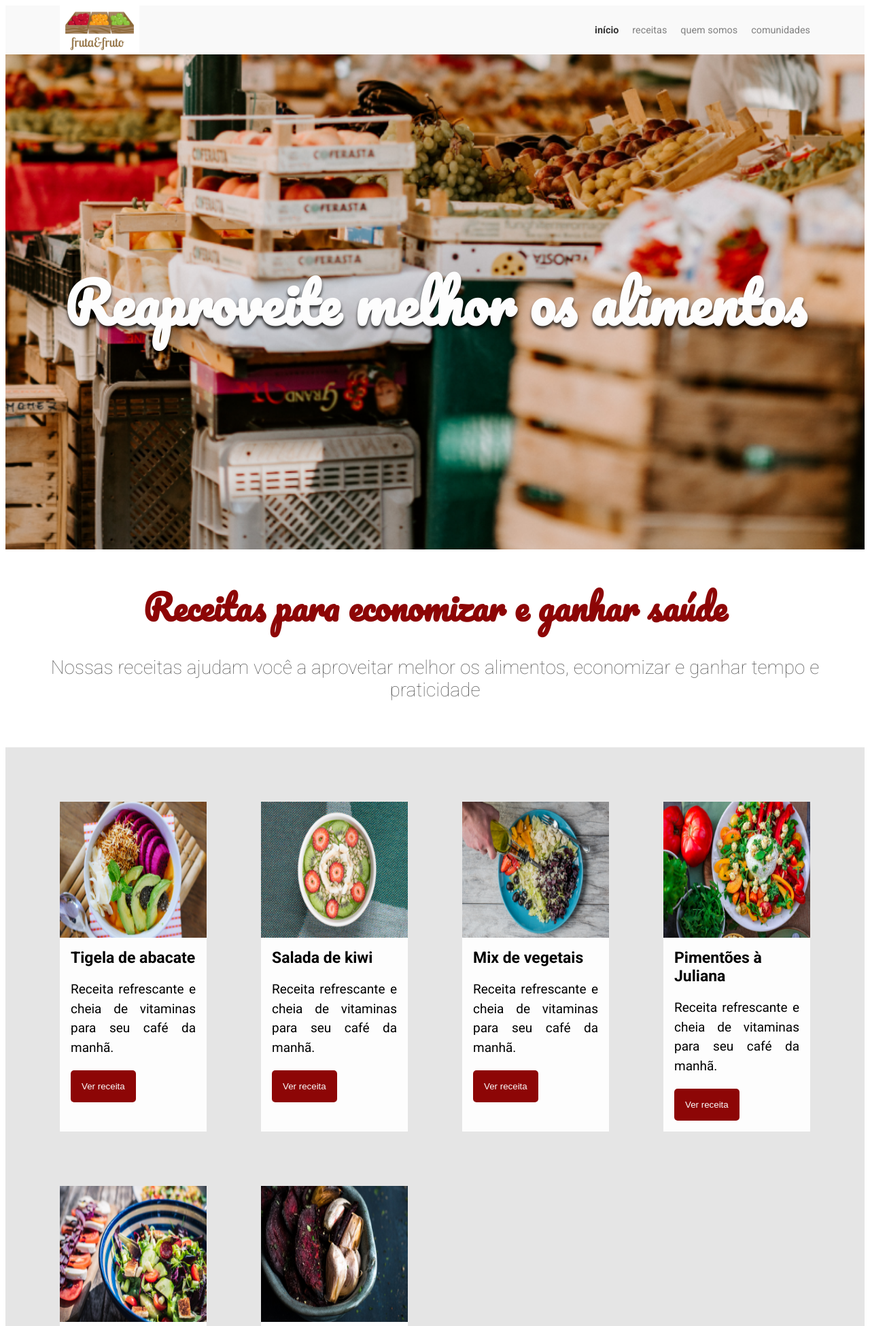
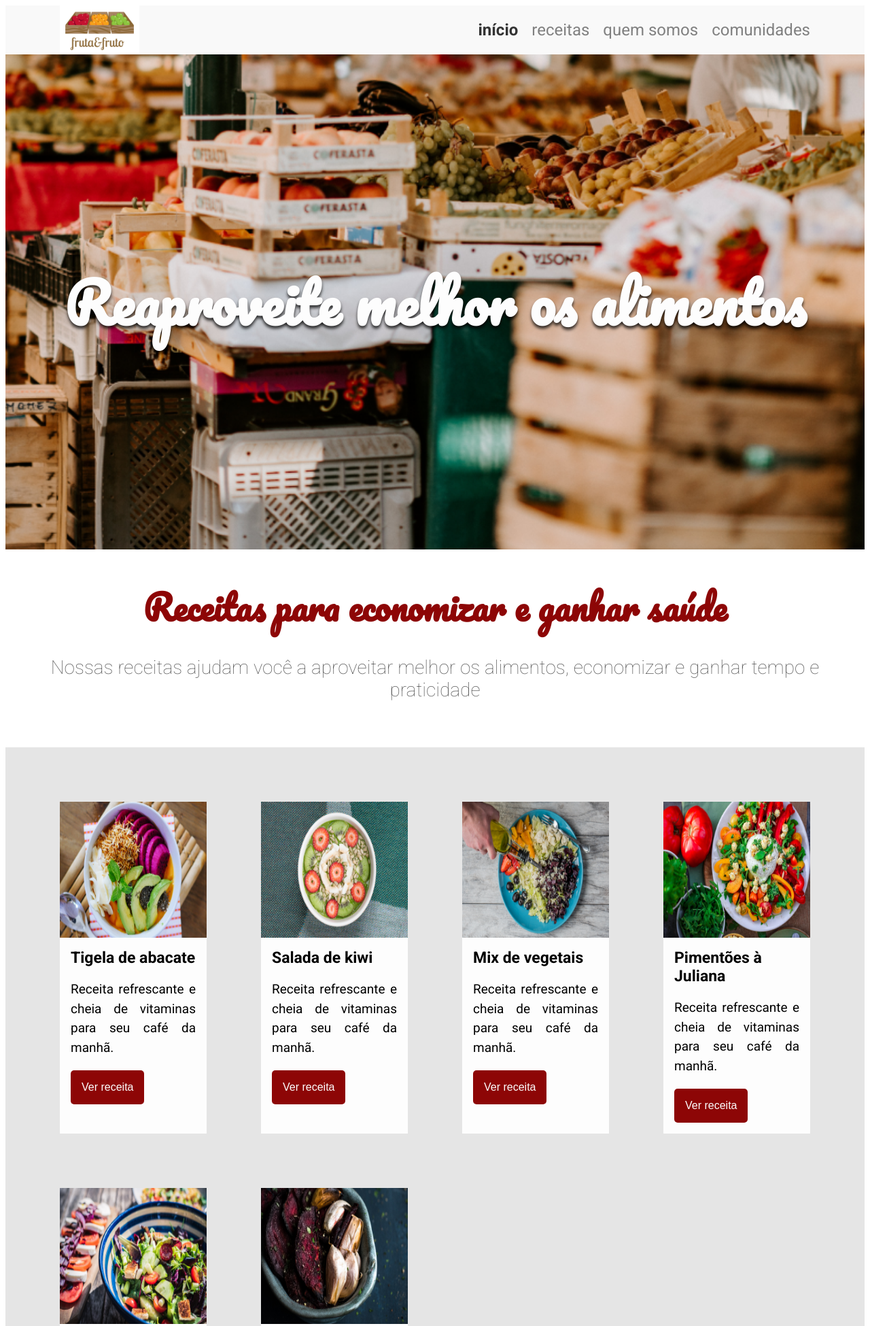
Before and after one commit to alexmengue/fruta-e-fruto, a plain HTML site: page index.html in a window 1280 px wide. Shown: the top 1950 px of the page at 68% size. Drawn offline with Linux system fonts and the light colour scheme.

Commit message:
att some font-sizes

```diff
--- a/assets/css/style.css
+++ b/assets/css/style.css
@@ -20,6 +20,7 @@
 
 .menu__link {
     color: #808080;
+    font-size: 1.5rem;
     margin-right: 1.25rem;
     text-decoration: none;
     text-transform: lowercase;
@@ -107,6 +108,7 @@
     border: none;
     border-radius: 5px;
     color: #FDFDFD;
+    font-size: 1rem;
     padding: 1rem;
     transition: all .1s ease-in-out;
 }
```
